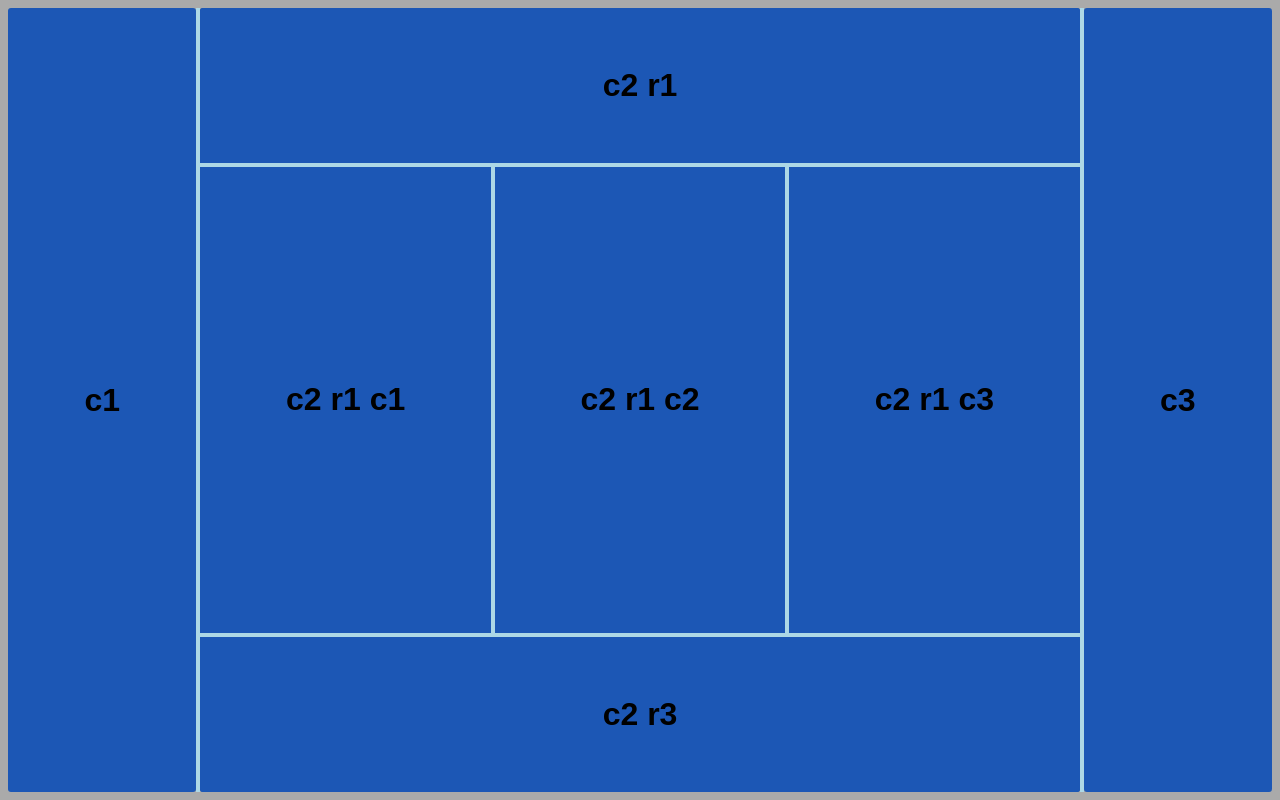
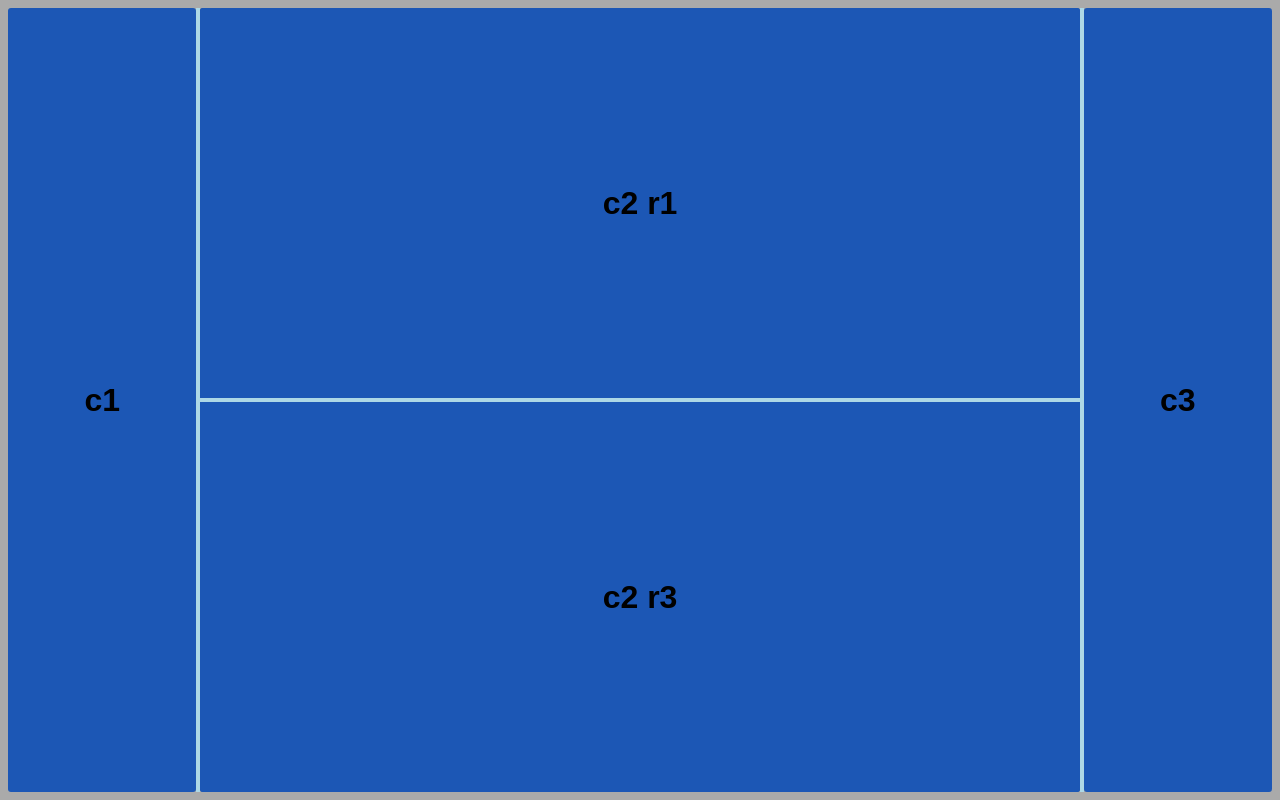
Before and after one commit to FlorianGoussin/react-split-layout, a React (Create React App) app: page / in a window 1280 px wide. Built offline with nearby package versions, Linux system fonts and the light colour scheme.

Commit message:
fix shaking issue

```diff
--- a/src/App.js
+++ b/src/App.js
@@ -4,18 +4,11 @@ import { LayoutContainer, LayoutItem } from './LayoutContainer';
 
 const App = () => {
   return (
-    <LayoutContainer root={true} direction={'row'}>
+    <LayoutContainer root={true} direction={'row'} level={1}>
       <LayoutItem>c1</LayoutItem>
       <LayoutItem width="70">
-        <LayoutContainer root={true} direction={'column'}>
+        <LayoutContainer direction={'column'} level={2}>
           <LayoutItem>c2 r1</LayoutItem>
-          <LayoutItem height="60">
-            <LayoutContainer root={true} direction={'row'}>
-              <LayoutItem>c2 r1 c1</LayoutItem>
-              <LayoutItem>c2 r1 c2</LayoutItem>
-              <LayoutItem>c2 r1 c3</LayoutItem>
-            </LayoutContainer>
-          </LayoutItem>
           <LayoutItem>c2 r3</LayoutItem>
         </LayoutContainer>
       </LayoutItem>
@@ -25,3 +18,12 @@ const App = () => {
 }
 
 export default App
+
+
+          // <LayoutItem>
+          //   <LayoutContainer root={true} direction={'row'}>
+          //     <LayoutItem>c2 r1 c1</LayoutItem>
+          //     <LayoutItem width="40">c2 r1 c2</LayoutItem>
+          //     <LayoutItem>c2 r1 c3</LayoutItem>
+          //   </LayoutContainer>
+          // </LayoutItem>
--- a/src/LayoutContainer.js
+++ b/src/LayoutContainer.js
@@ -33,7 +33,7 @@ export const LayoutContainer = (props) => {
 
   // remove respectively the resizers with or height from the layout container width or height
   const getResizersSize = layoutItems => (layoutItems.length - 1) * RESIZER_VALUE
-  const getContainerSize = resiserSize => ref.current ? (ref.current.offsetWidth - resiserSize) : 0
+  const getContainerSize = resiserSize => ref.current ? (ref.current[isRow ? 'offsetWidth' : 'offsetHeight'] - resiserSize) : 0
   const getDefaultItemSize = (containerSize, sizesPercent) => {
     const userDefValCount = sizesPercent.filter(s => s).length // count what's not zero
     const userDefSizesTotal = sizesPercent.reduce((a, b) => a + b)
@@ -42,6 +42,7 @@ export const LayoutContainer = (props) => {
 
   useEffect(() => {
     const containerSize = getContainerSize(getResizersSize(props.children))
+    // console.log('container:', props.direction, ', containerSize:', ref.current && ref.current.offsetWidth, ' level:', props.level)
     const sizesPercent =
       props.children.map(layoutItem => parseFloat(layoutItem.props[propName] || 0))
 
```
